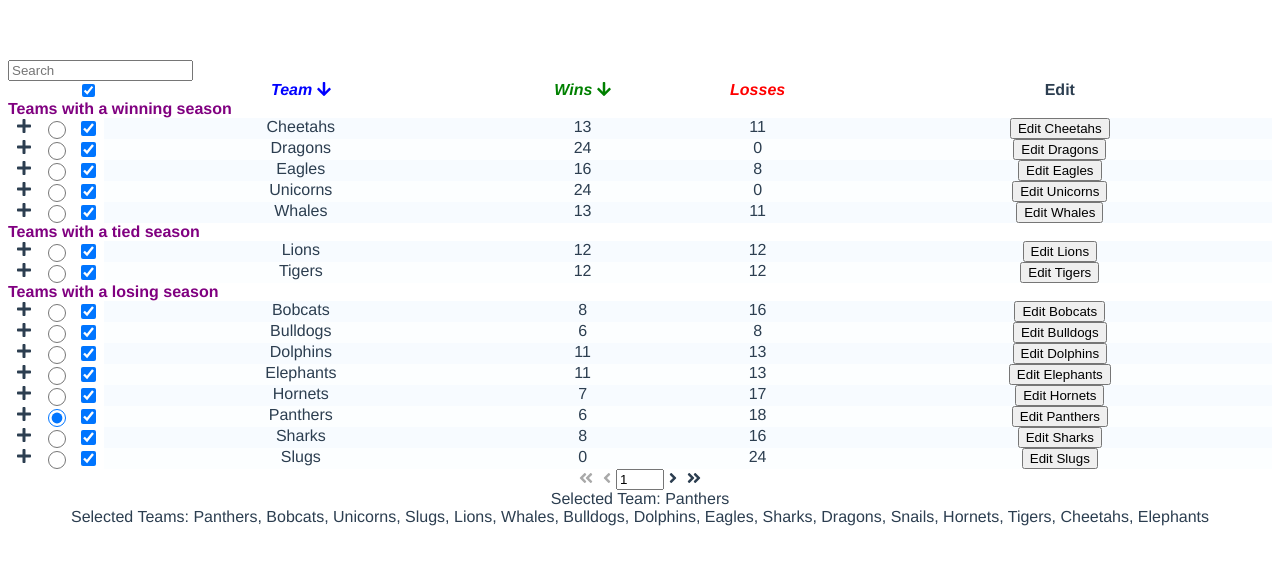
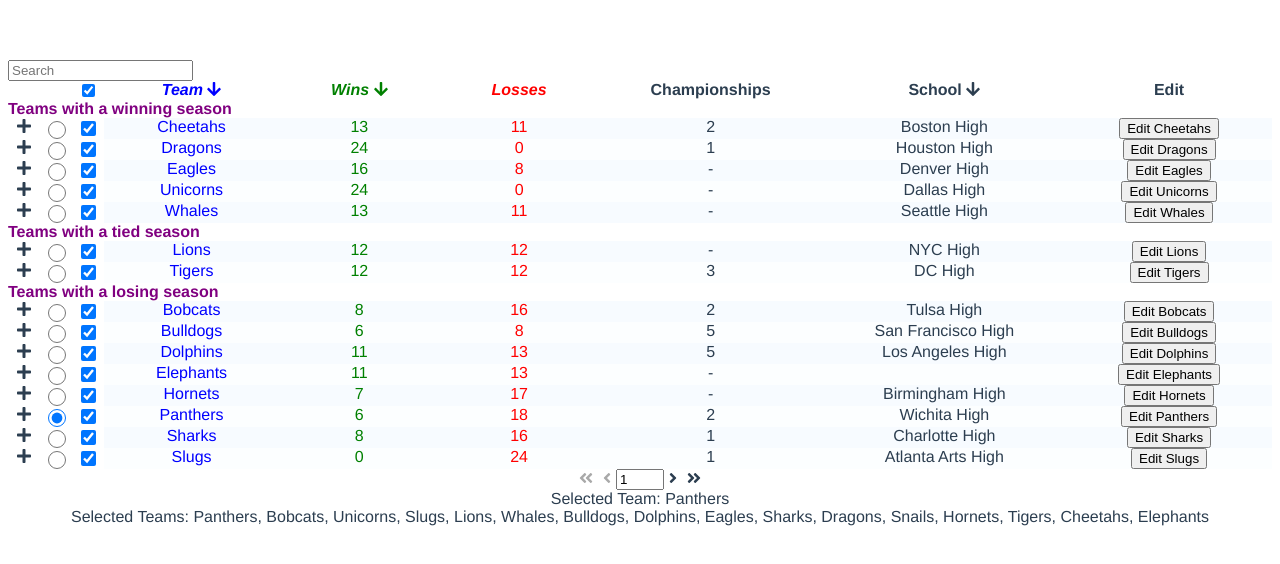
Before and after one commit to AriSorsko/easy-vue-components, a Vue app: page / in a window 1280 px wide. Shown: the top 564 px of the page. Built offline with nearby package versions, Linux system fonts and the light colour scheme.

Commit message:
Added support for nested properties, i.e. company.contact.email

```diff
--- a/src/Demo.vue
+++ b/src/Demo.vue
@@ -122,13 +122,21 @@ export default {
         {
           header: "Wins",
           property: "wins",
-          width: "170px",
           sortable: true,
         },
         {
           header: "Losses",
           property: "losses",
-          width: "180px",
+        },
+        {
+          header: "Championships",
+          property: "details.championships",
+          defaultValue: "-",
+        },
+        {
+          header: "School",
+          property: "details.school",
+          sortable: true,
         },
         {
           header: "Edit",
@@ -184,6 +192,11 @@ export default {
               assists: 147,
             },
           ],
+          details: {
+            school: "Wichita High",
+            championships: 2,
+            yearsPlayed: 22,
+          },
         },
         {
           name: "Bobcats",
@@ -216,6 +229,11 @@ export default {
               assists: 147,
             },
           ],
+          details: {
+            school: "Tulsa High",
+            championships: 2,
+            yearsPlayed: 22,
+          },
         },
         {
           name: "Unicorns",
@@ -248,6 +266,10 @@ export default {
               assists: 147,
             },
           ],
+          details: {
+            school: "Dallas High",
+            yearsPlayed: 22,
+          },
         },
         {
           name: "Slugs",
@@ -280,6 +302,11 @@ export default {
               assists: 147,
             },
           ],
+          details: {
+            school: "Atlanta Arts High",
+            championships: 1,
+            yearsPlayed: 18,
+          },
         },
         {
           name: "Lions",
@@ -312,6 +339,10 @@ export default {
               assists: 147,
             },
           ],
+          details: {
+            school: "NYC High",
+            yearsPlayed: 2,
+          },
         },
         {
           name: "Whales",
@@ -344,6 +375,10 @@ export default {
               assists: 147,
             },
           ],
+          details: {
+            school: "Seattle High",
+            yearsPlayed: 28,
+          },
         },
         {
           name: "Bulldogs",
@@ -376,6 +411,11 @@ export default {
               assists: 147,
             },
           ],
+          details: {
+            school: "San Francisco High",
+            championships: 5,
+            yearsPlayed: 18,
+          },
         },
         {
           name: "Dolphins",
@@ -408,6 +448,11 @@ export default {
               assists: 147,
             },
           ],
+          details: {
+            school: "Los Angeles High",
+            championships: 5,
+            yearsPlayed: 29,
+          },
         },
         {
           name: "Eagles",
@@ -440,6 +485,10 @@ export default {
               assists: 147,
             },
           ],
+          details: {
+            school: "Denver High",
+            yearsPlayed: 3,
+          },
         },
         {
           name: "Sharks",
@@ -472,6 +521,11 @@ export default {
               assists: 147,
             },
           ],
+          details: {
+            school: "Charlotte High",
+            championships: 1,
+            yearsPlayed: 13,
+          },
         },
         {
           name: "Dragons",
@@ -504,6 +558,11 @@ export default {
               assists: 147,
             },
           ],
+          details: {
+            school: "Houston High",
+            championships: 1,
+            yearsPlayed: 17,
+          },
         },
         {
           name: "Snails",
@@ -536,6 +595,11 @@ export default {
               assists: 147,
             },
           ],
+          details: {
+            school: "Miami High",
+            championships: 2,
+            yearsPlayed: 20,
+          },
         },
         {
           name: "Hornets",
@@ -568,6 +632,10 @@ export default {
               assists: 147,
             },
           ],
+          details: {
+            school: "Birmingham High",
+            yearsPlayed: 4,
+          },
         },
         {
           name: "Tigers",
@@ -600,6 +668,11 @@ export default {
               assists: 147,
             },
           ],
+          details: {
+            school: "DC High",
+            championships: 3,
+            yearsPlayed: 27,
+          },
         },
         {
           name: "Cheetahs",
@@ -632,6 +705,11 @@ export default {
               assists: 147,
             },
           ],
+          details: {
+            school: "Boston High",
+            championships: 2,
+            yearsPlayed: 24,
+          },
         },
         {
           name: "Elephants",
--- a/src/EasyVueTable.vue
+++ b/src/EasyVueTable.vue
@@ -135,7 +135,7 @@
               :ref="'rowCell_' + gindex + '_' + rindex + '_' + cindex"
             >
               <slot :name="column.property" v-bind="row">
-                {{ row[column.property] }}
+                {{ getCellValue(row, column) }}
               </slot>
             </div>
 
@@ -224,6 +224,7 @@ import camelCase from "lodash/camelCase";
 import sortBy from "lodash/sortBy";
 import cloneDeep from "lodash/cloneDeep";
 import reverse from "lodash/reverse";
+import get from "lodash/get";
 import Pages from "./Pages.vue";
 import { library } from "@fortawesome/fontawesome-svg-core";
 import {
@@ -518,6 +519,9 @@ export default {
     },
   },
   methods: {
+    getCellValue(row, column) {
+      return get(row, column.property, column.defaultValue);
+    },
     filterByGroup(rows, group) {
       if (!group.filter || typeof group.filter !== "function") {
         console.error("Groups must have a filter field that is a function");
@@ -529,7 +533,7 @@ export default {
     },
     stringifyRow(row) {
       return this.columns
-        .map((column) => row[column.property])
+        .map((column) => this.getCellValue(row, column))
         .reduce((accumulator, curVal) => {
           if (curVal !== undefined) {
             accumulator += " " + curVal;
@@ -553,8 +557,8 @@ export default {
       } else this.columnSortDirection[columnProperty] = "asc";
     },
     generateHeaderClasses(header, index) {
-      let classes = header;
-      classes += " cellPadding";
+      let classes = camelCase(header);
+      classes += " cellPadding ";
       classes += " " + camelCase("header " + header);
       classes += index % 2 === 0 ? " evenColumn" : " oddColumn";
       if (this.fixedHeader) classes += " fixedHeader";
@@ -562,8 +566,8 @@ export default {
     },
     generateCellClasses(column, cindex, rindex) {
       let classes = "row ";
-      classes += " cellPadding";
-      classes += column.property;
+      classes += " cellPadding ";
+      classes += camelCase(column.property);
       classes += cindex % 2 === 0 ? " evenColumn" : " oddColumn";
       classes += rindex % 2 === 0 ? " evenRow" : " oddRow";
       return classes;
```
Also changed, not shown: ToDo.txt, 1 other file (tests, documents, lock files or other folders).
